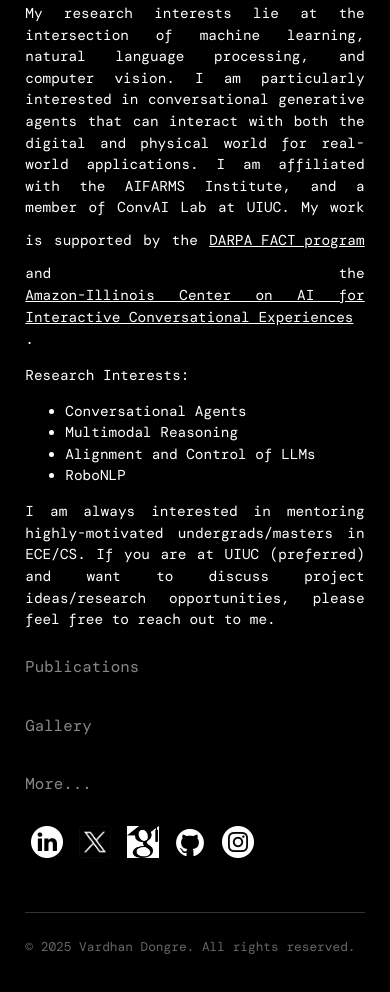
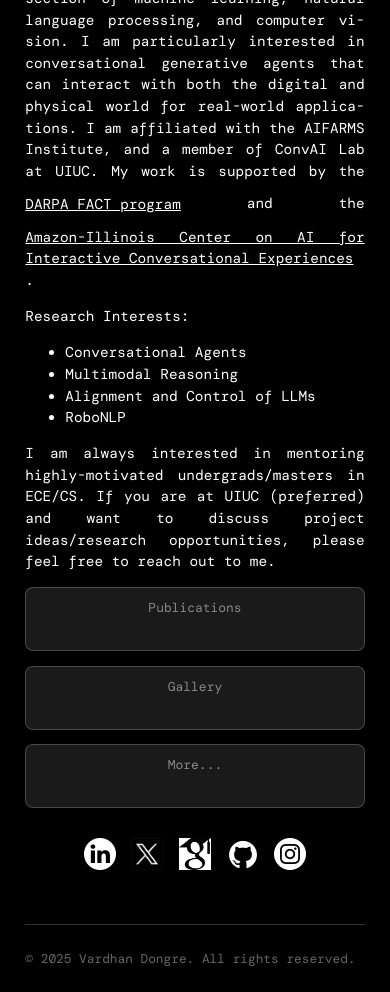
Before and after one commit to vardhandongre/vardhandongre.github.io, a plain HTML site: page index.html in a window 390 px wide. Shown: the part 458-1450 px from the top of the page. Drawn offline with nearby package versions, Linux system fonts and the light colour scheme.

Commit message:
mobile version

```diff
--- a/css/style.css
+++ b/css/style.css
@@ -455,12 +455,38 @@ a
     .profile-pic {
         height: 20%;
         border-radius: 2em;
+        max-width: 200px;
+        display: block;
+        margin: 0 auto 1.5em auto;
+    }
+
+    .social-icons {
+        text-align: center;
+        margin: 2em 0;
     }
 
     .social-icons img {
         width: 2.5em;
         height: 2.5em;
         margin: 3px;
+    }
+
+    .publications-link, .gallery-link, .blog-link {
+        display: block;
+        text-align: center;
+        margin: 1em 0;
+        padding: 0.8em;
+        background: rgba(255, 255, 255, 0.1);
+        border-radius: 8px;
+        border: 1px solid rgba(255, 255, 255, 0.2);
+        text-decoration: none;
+        transition: all 0.3s ease;
+    }
+
+    .publications-link:hover, .gallery-link:hover, .blog-link:hover {
+        background: rgba(255, 255, 255, 0.2);
+        transform: translateY(-2px);
+        box-shadow: 0 4px 12px rgba(0, 0, 0, 0.3);
     }
 
     .playground-section {
@@ -521,12 +547,39 @@ a
     .profile-pic {
         height: 18%;
         border-radius: 1.5em;
+        max-width: 150px;
+        display: block;
+        margin: 0 auto 1em auto;
+    }
+
+    .social-icons {
+        text-align: center;
+        margin: 1.5em 0;
     }
 
     .social-icons img {
         width: 2em;
         height: 2em;
         margin: 2px;
+    }
+
+    .publications-link, .gallery-link, .blog-link {
+        display: block;
+        text-align: center;
+        margin: 0.8em 0;
+        padding: 0.7em;
+        background: rgba(255, 255, 255, 0.1);
+        border-radius: 8px;
+        border: 1px solid rgba(255, 255, 255, 0.2);
+        text-decoration: none;
+        transition: all 0.3s ease;
+        font-size: 0.9em;
+    }
+
+    .publications-link:hover, .gallery-link:hover, .blog-link:hover {
+        background: rgba(255, 255, 255, 0.2);
+        transform: translateY(-2px);
+        box-shadow: 0 4px 12px rgba(0, 0, 0, 0.3);
     }
 
     .playground-section {
--- a/index.html
+++ b/index.html
@@ -1,8 +1,9 @@
-<!-- simple personal landing page -->
-
-<html>
+<!DOCTYPE html>
+<html lang="en">
 <head>
-    <title>Vardhan Dongre</title>
+    <meta charset="UTF-8">
+    <meta name="viewport" content="width=device-width, initial-scale=1.0, maximum-scale=1.0, user-scalable=no">
+    <title>Vardhan Dongre - AI Researcher</title>
     <link rel="stylesheet" type="text/css" href="css/style.css">
 </head>
 
```
